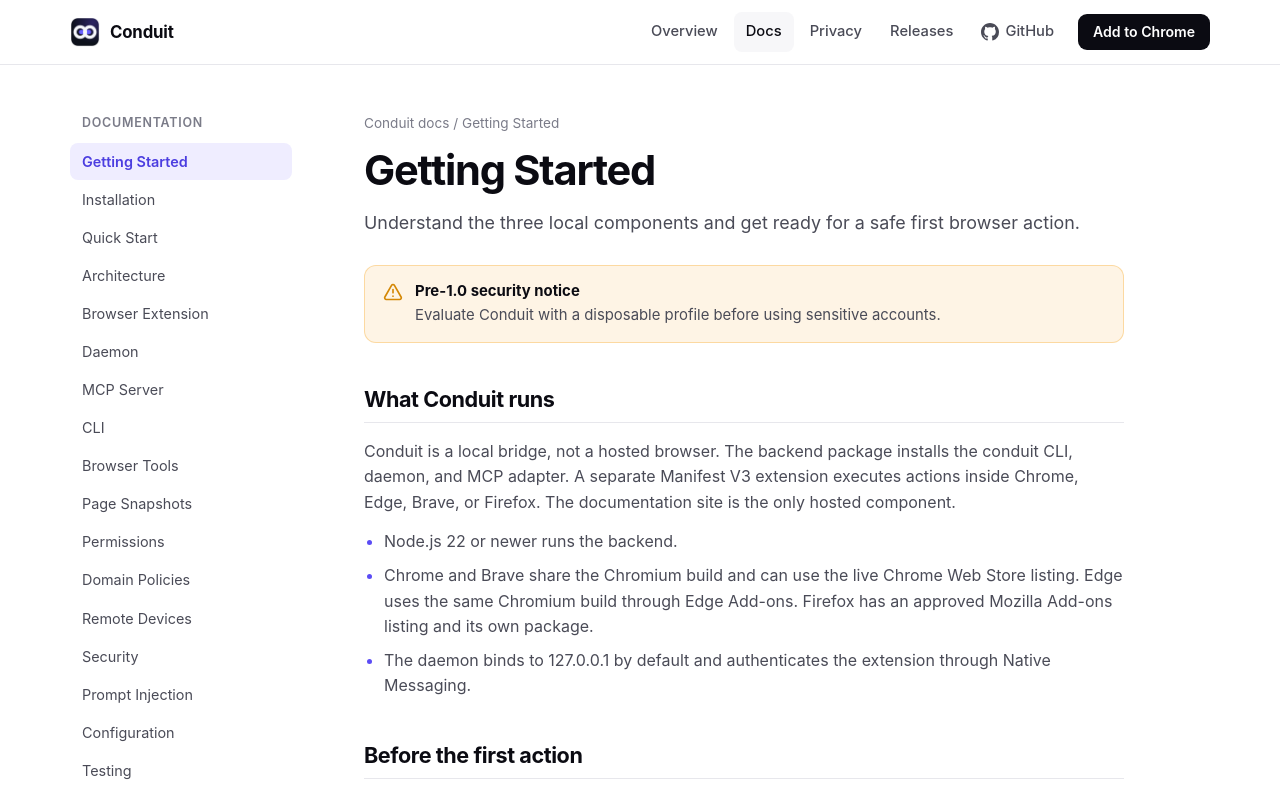
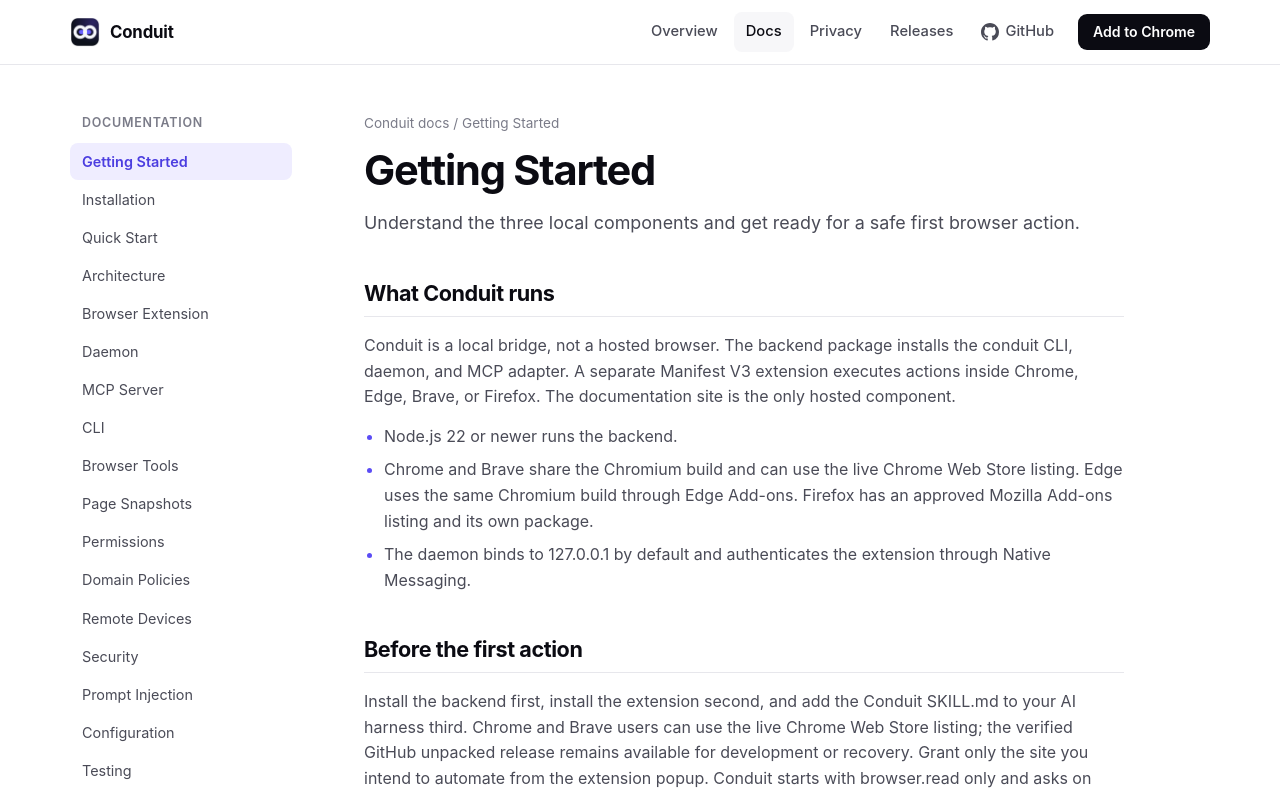
Before and after one commit to err0rgod/conduit-web, a React (Vite) app: page /#/docs/getting-started in a window 1280 px wide. Shown: the top 795 px of the page. Built offline with nearby package versions, Linux system fonts and the light colour scheme.

Commit message:
Remove pre-1.0 security notice from Getting Started

```diff
--- a/src/index.css
+++ b/src/index.css
@@ -986,8 +986,7 @@
   overflow-x: auto;
 }
 
-.doc-note,
-.warning-panel {
+.doc-note {
   padding: 14px 18px;
   border-radius: 12px;
   font-size: 0.93rem;
@@ -1001,24 +1000,6 @@
 
 .doc-note strong {
   color: var(--accent-text);
-}
-
-.warning-panel {
-  display: flex;
-  gap: 12px;
-  margin-top: 28px;
-  background: color-mix(in srgb, #f5a524 12%, var(--bg));
-  border: 1px solid color-mix(in srgb, #f5a524 35%, transparent);
-}
-
-.warning-panel svg {
-  flex-shrink: 0;
-  color: #d48806;
-  margin-top: 2px;
-}
-
-.warning-panel p {
-  color: var(--text-2);
 }
 
 .edit-link {
--- a/src/pages/Docs.tsx
+++ b/src/pages/Docs.tsx
@@ -1,9 +1,4 @@
-import {
-  AlertTriangle,
-  ArrowLeft,
-  ArrowRight,
-  ExternalLink,
-} from "lucide-react";
+import { ArrowLeft, ArrowRight, ExternalLink } from "lucide-react";
 import { Link, Navigate, useParams } from "react-router-dom";
 import { defaultDoc, docs, findDoc } from "../docs";
 
@@ -37,19 +32,6 @@
         <div className="docs-kicker">Conduit docs / {page.title}</div>
         <h1>{page.title}</h1>
         <p className="docs-lead">{page.summary}</p>
-
-        {page.slug === "getting-started" && (
-          <div className="warning-panel">
-            <AlertTriangle size={20} aria-hidden="true" />
-            <div>
-              <strong>Pre-1.0 security notice</strong>
-              <p>
-                Evaluate Conduit with a disposable profile before using
-                sensitive accounts.
-              </p>
-            </div>
-          </div>
-        )}
 
         {page.blocks.map((block) => (
           <section className="doc-block" key={block.heading}>
```
